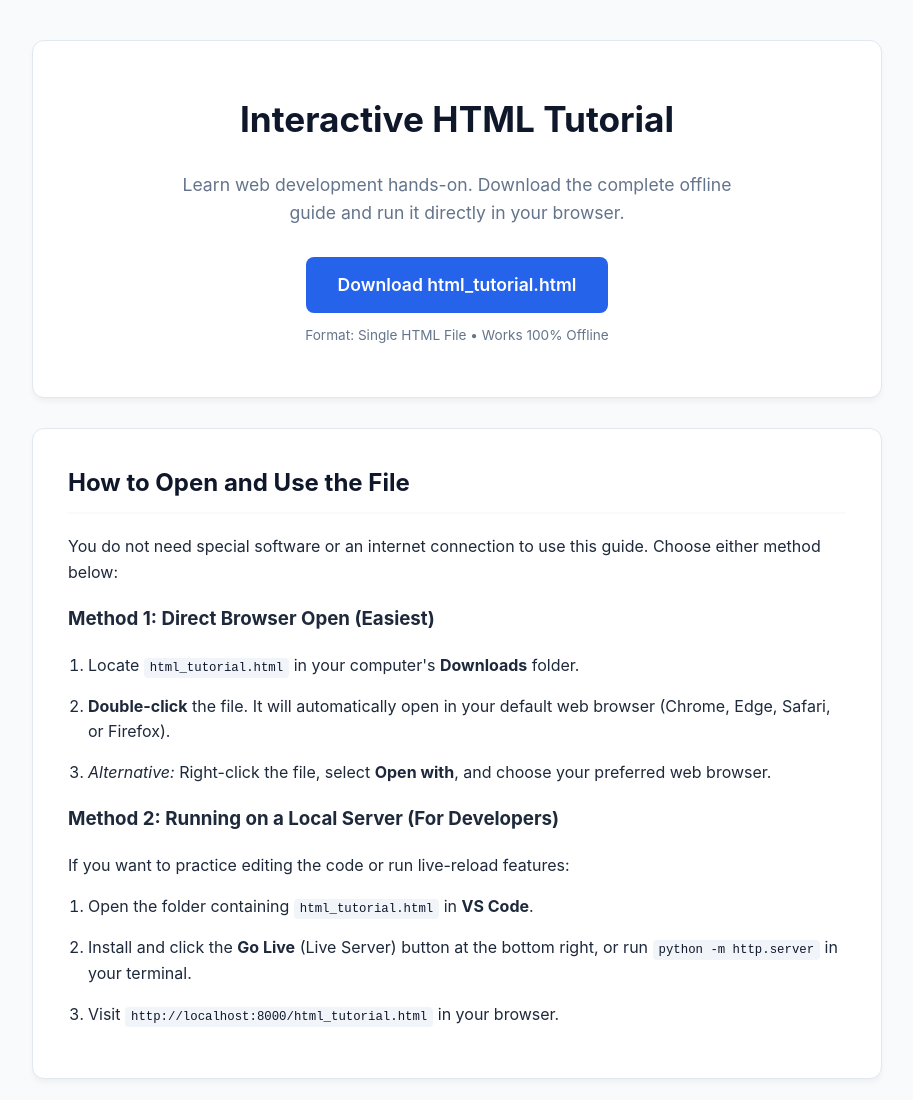
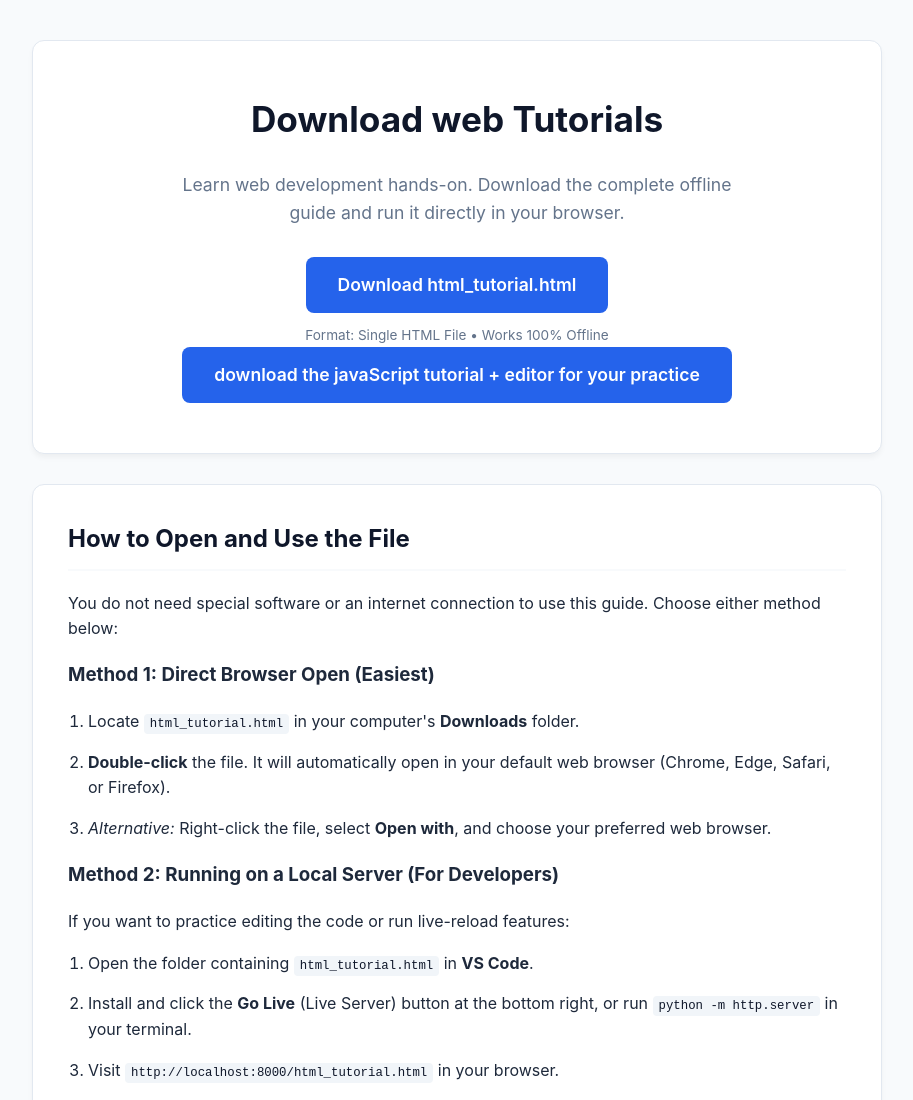
Before and after one commit to WebDeveloper-cpu/WebCraftStudio, a plain HTML site: page index.html in a window 1280 px wide. Shown: the top 1100 px of the page, without its empty margins (183-1096 px from the left). Drawn offline with Linux system fonts and the light colour scheme.

Commit message:
Add files via upload

```diff
--- a/index.html
+++ b/index.html
@@ -3,7 +3,7 @@
 <head>
     <meta charset="UTF-8">
     <meta name="viewport" content="width=device-width, initial-scale=1.0">
-    <title>Download Interactive HTML Tutorial</title>
+    <title>Download  HTML  files about different tutorials.</title>
     <style>
         :root {
             --primary: #2563eb;
@@ -141,7 +141,7 @@
 <div class="container">
     <!-- Hero / Download Section -->
     <header>
-        <h1>Interactive HTML Tutorial</h1>
+        <h1>Download web Tutorials</h1>
         <p class="subtitle">Learn web development hands-on. Download the complete offline guide and run it directly in your browser.</p>
 
         <!-- The 'download' attribute forces the browser to save the file rather than just navigating to it -->
@@ -149,6 +149,9 @@
             Download html_tutorial.html
         </a>
         <span class="file-info">Format: Single HTML File • Works 100% Offline</span>
+
+        <a href = "javascript_tutorial.html"  download = "javascript_tutorial.html" class = "download-btn">download the javaScript tutorial  +  editor for your  practice</a>
+
     </header>
 
     <!-- How to Open Instructions -->
```
